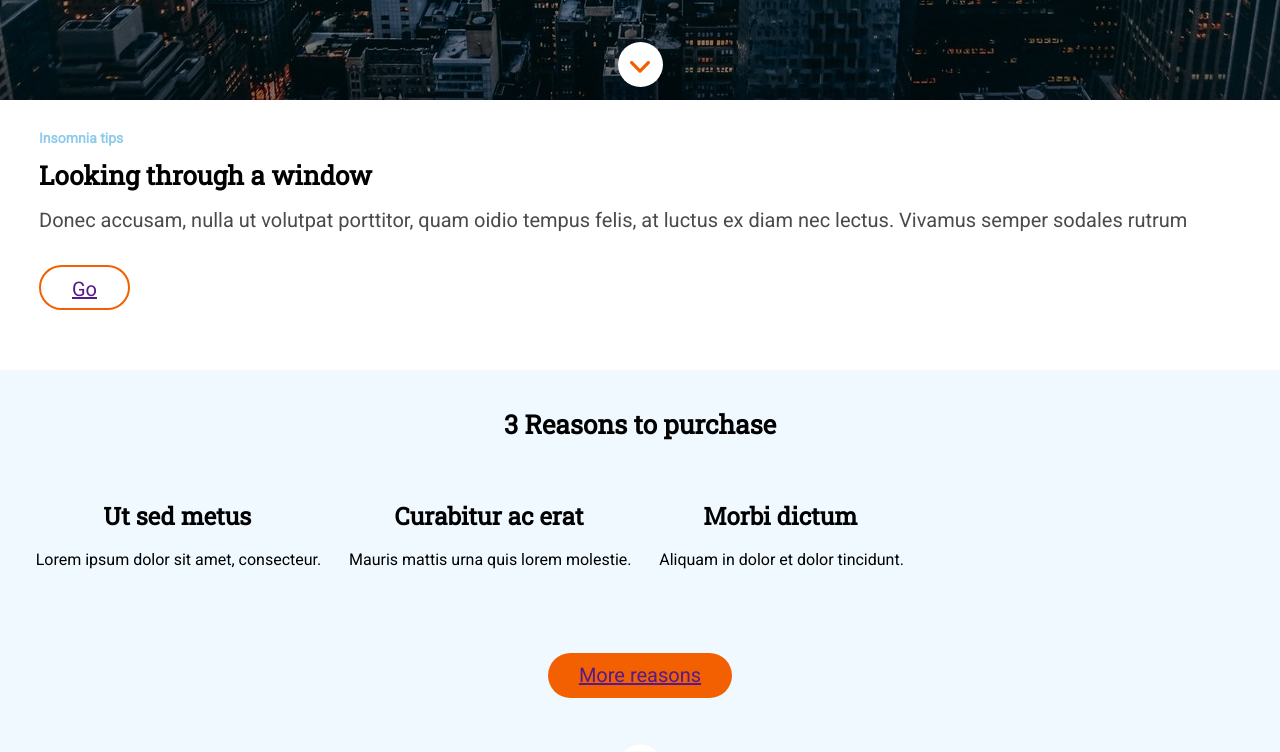
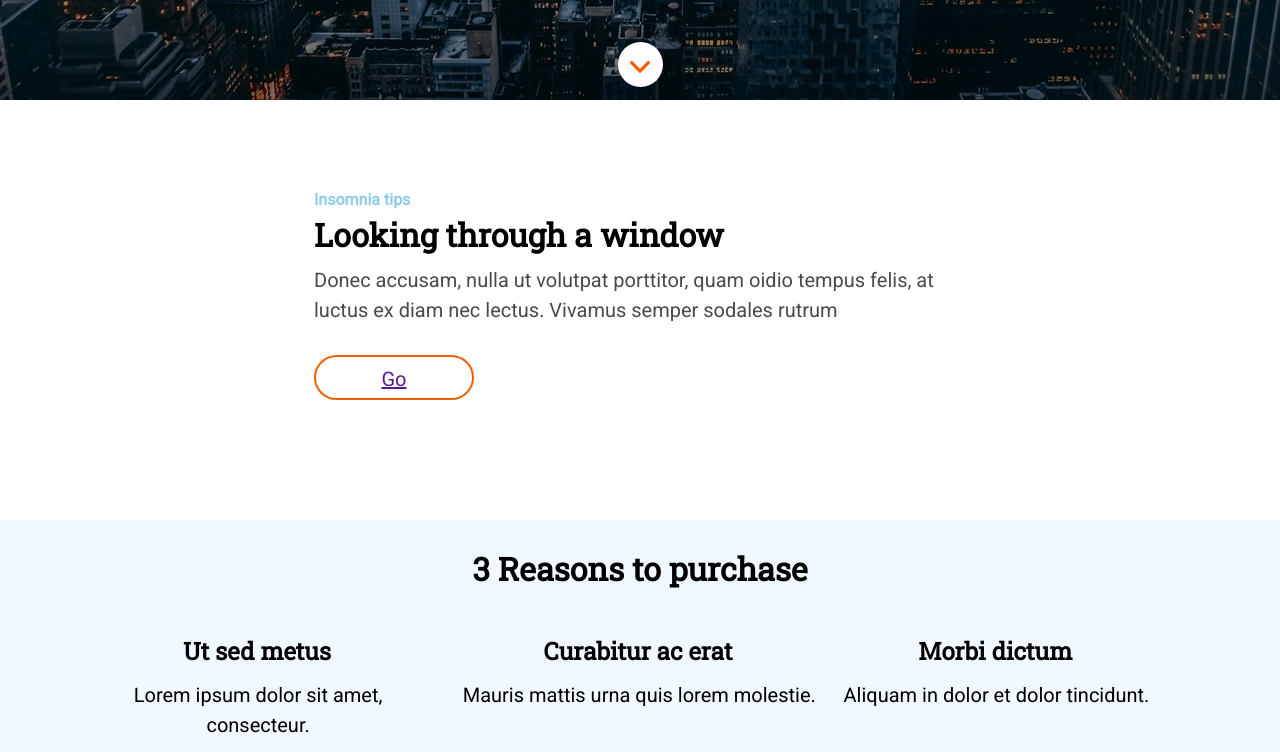
Before and after one commit to aroatdlt/e-s1-evaluacion-final-aroatdlt, a website: page docs/index.html in a window 1280 px wide. Shown: the part 668-1420 px from the top of the page. Drawn offline with nearby package versions, Linux system fonts and the light colour scheme; files that its build step writes are made by us from their sources.

Commit message:
Main and footer in desktop ok

```diff
--- a/_src/assets/scss/layout/_main.scss
+++ b/_src/assets/scss/layout/_main.scss
@@ -143,7 +143,7 @@
     }
 
     .reason {
-        font-size: $font-size-secondary;
+        font-size: $font-size-sexagenarian;
     }
 
     .container_section_1, .container_section_2 {
@@ -174,3 +174,41 @@
         margin: 0 auto 60px auto;
     }
 }
+
+/*Styles in desktop version*/
+
+@media all and (min-width: 1200px) {
+    .container_section_1 {
+        max-width: 730px;
+        margin: 60px auto;
+    }
+
+    .little_title {
+        font-size: $font-size-secondary;
+    }
+
+    .main_title_article {
+        font-size: 32px;
+    }
+
+    .go_buttom {
+        width: 160px;
+    }
+
+    .title_section_2 {
+        font-size: 32px;
+    }
+
+    .container_link_reasons {
+        width: 255px;
+    }
+
+    .list {
+        margin: 45px 85px 60px 81.2px;
+    }
+
+    .reason {
+        max-width: 353.8px;
+        max-height: 68px;
+    }
+}
```
